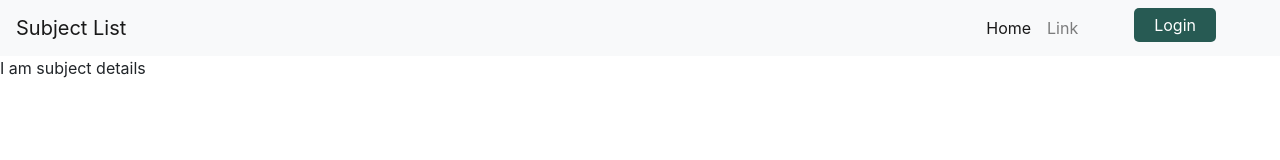
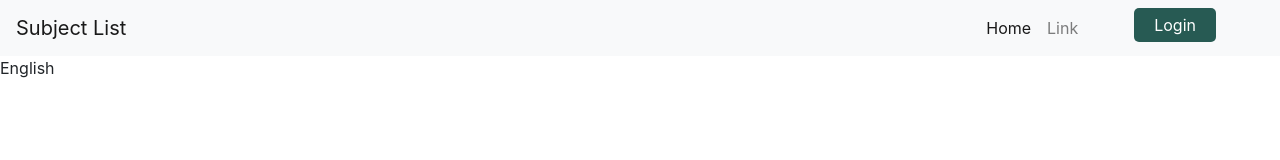
Before and after one commit to rokydas/subject-list, a React (Create React App) app: page /details/1 in a window 1280 px wide. Shown: the top 160 px of the page. Built offline with nearby package versions, Linux system fonts and the light colour scheme.

Commit message:
subject details page param done. now need break.

```diff
--- a/src/App.js
+++ b/src/App.js
@@ -23,7 +23,7 @@ function App() {
           <Route path="/login">
             <Login />
           </Route>
-          <Route path="/details">
+          <Route path="/details/:id">
             <SubjectDetails />
           </Route>
           <Route path="/new">
--- a/src/components/SingleSubject/SingleSubject.js
+++ b/src/components/SingleSubject/SingleSubject.js
@@ -14,7 +14,7 @@ const SingleSubject = ({ subject }) => {
                 <h5>Topic: {topic}</h5>
                 <h5>Type: {type}</h5>
                 <h5>Class: {classNo}</h5>
-                <button className="custom-btn">See Details</button>
+                <a href={`/details/${id}`}><button className="custom-btn">See Details</button></a>
             </div>
         </div>
     );
--- a/src/components/SubjectDetails/SubjectDetails.js
+++ b/src/components/SubjectDetails/SubjectDetails.js
@@ -1,9 +1,16 @@
 import React from 'react';
+import { useParams } from 'react-router-dom';
+import fakeSubjects from '../fakeSubjects/fakeSubjects';
 
 const SubjectDetails = () => {
+
+    const { id } = useParams();
+
+    const selectedSubject = fakeSubjects.find(sb => sb.id === Number(id));
+
     return (
         <div>
-            I am subject details
+            {selectedSubject.subjectName}
         </div>
     );
 };
```
Also changed, not shown: 1 other file (tests, documents, lock files or other folders).
